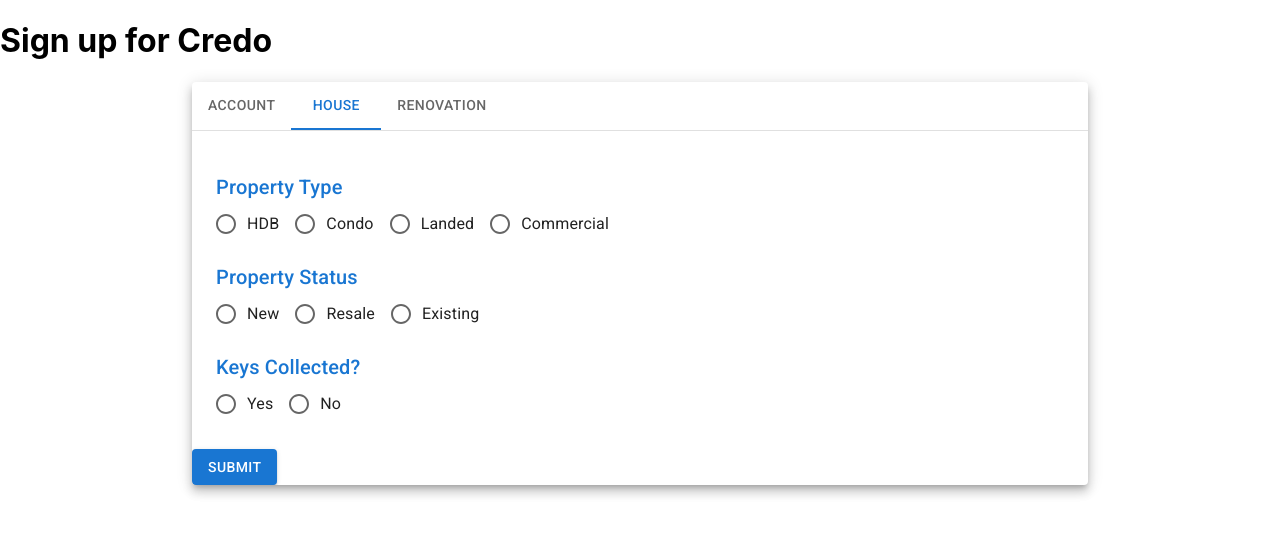
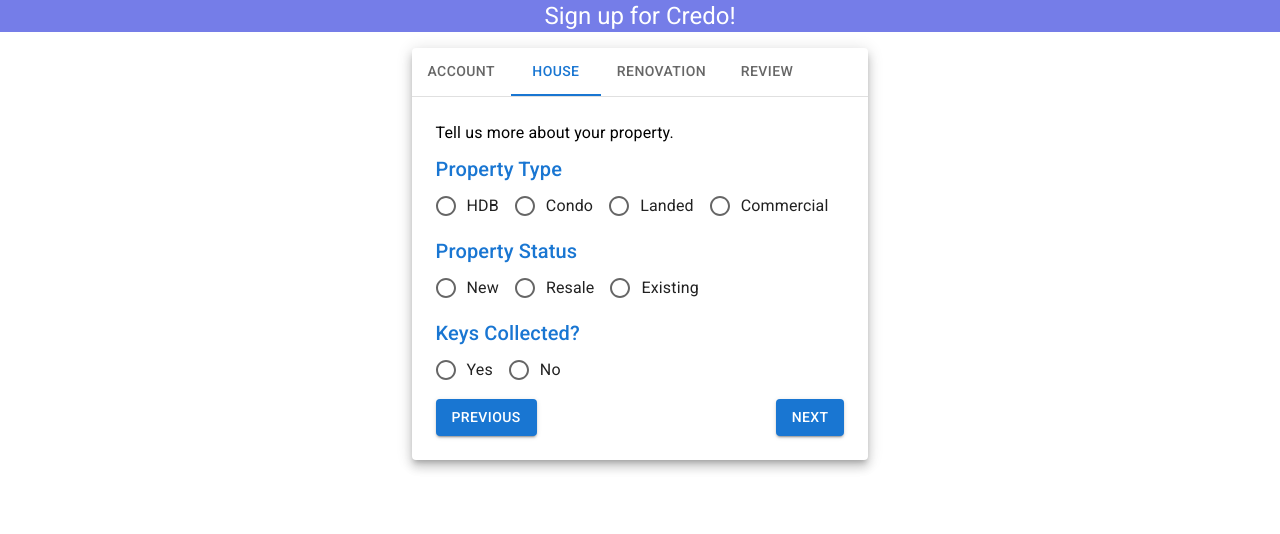
Before and after one commit to Qelkor/Project3CZ, a React (Create React App) app in the folder client/: page /signup in a window 1280 px wide. Both pictures are taken after a click on the tab "HOUSE". Shown: the top 534 px of the page. Built offline with nearby package versions, Linux system fonts and the light colour scheme.

Commit message:
completed user signup

```diff
--- a/client/src/pages/Signup.tsx
+++ b/client/src/pages/Signup.tsx
@@ -1,4 +1,5 @@
-import { useState } from "react";
+import {useState, useEffect} from "react";
+import { useNavigate, Link } from "react-router-dom";
 import axios from "axios";
 import { Formik, Form } from "formik";
 import * as Yup from "yup";
@@ -13,8 +14,14 @@ import Tab from "@mui/material/Tab";
 import TabContext from "@mui/lab/TabContext";
 import TabList from "@mui/lab/TabList";
 import TabPanel from "@mui/lab/TabPanel";
+import SignupReview from "./inputComponents/SignupReview";
+import Alert from "@mui/material/Alert";
+import CheckIcon from "@mui/icons-material/Check";
+import ErrorIcon from '@mui/icons-material/Error';
+import Typography from "@mui/material/Typography"
 
 const Signup = () => {
+	//Formik Config
 	const initialValues = {
 		name: "",
 		password: "",
@@ -46,45 +53,78 @@ const Signup = () => {
 		loanRequired: Yup.bool().required("Please select one"),
 		renovationPriority: Yup.string().required("Please select one"),
 		renovationType: Yup.string().required("Please select one"),
-		budget:Yup.number().moreThan(0, "Please state your approximate budget"),
-		rooms: Yup.array().min(1, "Please select at least 1")
+		budget: Yup.number().moreThan(0, "Please state your approximate budget"),
+		rooms: Yup.array().min(1, "Please select at least 1"),
 	});
 
+	//TAB Config
 	const [tabValue, setValue] = useState("1");
 	const handleTab = (event: React.SyntheticEvent, newValue: string) => {
 		setValue(newValue);
 	};
+
+	const handleNext = () => {
+		setValue((value) => (Number(value) + 1).toString());
+	};
+
+	const handleBack = () => {
+		setValue((value) => (Number(value) - 1).toString());
+	};
+
+	//Alert Response Config
+	const navigate = useNavigate();
+	const [respStatus, setRespStatus] = useState(0)
+
+	useEffect(() => {
+		if (respStatus === 200) {
+			setTimeout(() => {
+				navigate("/login")
+			}, 1500)
+		}
+	}, [respStatus, navigate])
+
 	return (
+		<>
+			{respStatus === 200 && <Alert icon={<CheckIcon fontSize="inherit" />}  variant="filled" severity="info">Sign up was a great success! If you are not redirected <Link to="/login">click here</Link></Alert>}
+			{respStatus >= 400 && <Alert icon={<ErrorIcon fontSize="inherit" />} onClose={() => setRespStatus(0)} variant="filled" severity="error"> Sign up failed. Please try again.</Alert>}
 			<Formik
 				initialValues={initialValues}
 				validationSchema={validationSchema}
 				onSubmit={(values, { setSubmitting }) => {
-				axios.post("/api/user/signup", values).then((data) => console.log(data.status));
+					axios.post("/api/user/signup", values).then((data) => setRespStatus(data.status)).catch(error => setRespStatus(400));
 					setTimeout(() => {
-					alert(JSON.stringify(values, null, 2));
 						setSubmitting(false);
 					}, 400);
 				}}
 			>
+				{(props) => (
 					<Form>
-				<h1>Sign up for Credo</h1>
-				<Box sx={{ display: "flex", width: "100vw", justifyContent: "center" }}>
-					<Card elevation={7} sx={{ width: "70vw" }}>
+					<Typography sx={{width: "100vw", backgroundColor: "#757de8"}} color="white" align="center" variant="h5">Sign up for Credo!</Typography>
+						<Box sx={{mt:2, display: "flex", width: "100vw", justifyContent: "center"}}>
+							<Card elevation={7}>
 								<TabContext value={tabValue}>
 									<Box sx={{ borderBottom: 1, borderColor: "divider" }}>
 										<TabList onChange={handleTab} aria-label="lab API tabs example">
 											<Tab label="Account" value="1" />
 											<Tab label="House" value="2" />
 											<Tab label="Renovation" value="3" />
+											<Tab label="Review" value="4" />
 										</TabList>
 									</Box>
 									<TabPanel value="1">
+										<Typography sx={{mb: 1}} variant="body1" color="black">Please fill in the following account details.</Typography>
 										<TextInput label="Username" name="name" />
 										<TextInput label="Email" name="email" />
 										<PasswordInput label="Password" name="password" />
 										<PasswordInput label="Enter password again" name="passwordCheck" />
+										<Box sx={{ display: "flex", justifyContent: "flex-end" }}>
+											<Button sx={{ mt: 2 }} onClick={handleNext} variant="contained">
+												Next
+											</Button>
+										</Box>
 									</TabPanel>
 									<TabPanel value="2">
+									<Typography sx={{mb: 1}} variant="body1" color="black">Tell us more about your property.</Typography>
 										<Box sx={{ display: "flex", flexDirection: "column" }}>
 											<RadioButtons
 												label="Property Type"
@@ -101,11 +141,25 @@ const Signup = () => {
 												op2="Resale"
 												op3="Existing"
 											/>
-									<RadioButtons label="Keys Collected?" name="keyCollected" op1="Yes" op2="No" />
+											<RadioButtons
+												label="Keys Collected?"
+												name="keyCollected"
+												op1="Yes"
+												op2="No"
+											/>
+										</Box>
+										<Box sx={{ display: "flex", justifyContent: "space-between" }}>
+											<Button onClick={handleBack} variant="contained">
+												Previous
+											</Button>
+											<Button onClick={handleNext} variant="contained">
+												Next
+											</Button>
 										</Box>
 									</TabPanel>
 									<TabPanel value="3">
-								<Box sx={{display: "flex", flexDirection: "column"}}>
+										<Typography sx={{mb: 1}} variant="body1" color="black">Tell us more about your intended renovation.</Typography>
+										<Box sx={{ display: "flex", flexDirection: "column" }}>
 											<RadioButtons
 												label="Renovation Priority"
 												name="renovationPriority"
@@ -120,17 +174,36 @@ const Signup = () => {
 											/>
 											<RadioButtons label="Loan Required" name="loanRequired" op1="Yes" op2="No" />
 											<TextInput label="Budget" name="budget" type="number" margin={2} />
-									<RoomOptions name="rooms"/>
+											<RoomOptions name="rooms" />
+										</Box>
+										<Box sx={{ display: "flex", justifyContent: "space-between" }}>
+											<Button onClick={handleBack} variant="contained">
+												Previous
+											</Button>
+											<Button onClick={handleNext} variant="contained">
+												Next
+											</Button>
+										</Box>
+									</TabPanel>
+									<TabPanel value="4">
+										<Typography sx={{mb: 1}} variant="body1" color="black">Please check your information.</Typography>
+										<SignupReview {...props.values} />
+										<Box sx={{ display: "flex", justifyContent: "space-between" }}>
+											<Button onClick={handleBack} variant="contained">
+												Previous
+											</Button>
+											<Button type="submit" variant="contained">
+												Submit
+											</Button>
 										</Box>
 									</TabPanel>
 								</TabContext>
-						<Button type="submit" variant="contained">
-							Submit
-						</Button>
 							</Card>
 						</Box>
 					</Form>
+				)}
 			</Formik>
+		</>
 	);
 };
 
--- a/client/src/pages/inputComponents/Password.tsx
+++ b/client/src/pages/inputComponents/Password.tsx
@@ -15,7 +15,7 @@ const PasswordInput = ({ label, name }: PasswordProps) => {
     <Box sx={{width: "25rem"}}>
       <FormLabel>
 				<Typography variant="h6" color="primary">{label}</Typography></FormLabel>
-      <TextField variant="outlined" fullWidth label={label} {...field} type="password" margin="normal" />
+      <TextField variant="outlined" fullWidth label={label} {...field} type="password" />
       {meta.touched && meta.error ? <Typography color="error" >*{meta.error}</Typography> : null}
     </Box>
   );
--- a/client/src/pages/inputComponents/RadioButtons.tsx
+++ b/client/src/pages/inputComponents/RadioButtons.tsx
@@ -28,7 +28,7 @@ const RadioButtons = ({label, name, op1, op2, op3, op4}: RadioButtonsProps) => {
 
 	const [field, meta] = useField(name);
 	return (
-		<FormControl sx={{mt: 2}}>
+		<FormControl sx={{mb: 1}}>
 			<FormLabel>
 				<Typography variant="h6" color="primary">{label}</Typography></FormLabel>
 			<RadioGroup row aria-labelledby={label} {...field}>
--- a/client/src/pages/inputComponents/RoomOptions.tsx
+++ b/client/src/pages/inputComponents/RoomOptions.tsx
@@ -37,8 +37,7 @@ const RoomOptions = ({ name }: RoomOptionsProps) => {
 			</FormLabel>
 			{RoomOptions.map((room: RoomsData) => (
 				<>
-					<FormControlLabel control={<Checkbox {...field} value={room._id} />} label={room.name} />
-
+					<FormControlLabel key={room.name} control={<Checkbox {...field} value={room._id} />} label={room.name} />
 				</>
 			))}
 			{meta.touched && meta.error ? <Typography color="error" >*{meta.error}</Typography> : null}
--- /dev/null
+++ b/client/src/pages/inputComponents/SignupReview.tsx
@@ -0,0 +1,55 @@
+import React from 'react'
+import Typography from "@mui/material/Typography"
+
+interface PropsReview {
+  name: string;
+  email: string;
+  propertyType: string;
+  propertyStatus: string;
+  renovationType: string;
+  renovationPriority: string;
+  keyCollected: boolean | undefined;
+  loanRequired: boolean | undefined;
+  rooms: string[];
+  budget: number;
+}
+
+
+var formatter = new Intl.NumberFormat('en-US', {
+  style: 'currency',
+  currency: 'SGD',
+});
+
+const MissingField = () => {
+  return (<Typography  sx={{mb:1}} variant="body1" color="red">{`*This field is missing`}</Typography>)
+}
+
+
+const SignupReview = ({name, email, propertyType, propertyStatus, renovationType, renovationPriority, keyCollected, loanRequired, rooms, budget}: PropsReview) => {
+  return (
+    <>
+      <Typography variant="h6" color="primary">Username:</Typography>
+      {name.length === 0 ? (<MissingField />) : (<Typography sx={{mb: 1, fontWeight: "bold"}} variant="body1" color="black">{name}</Typography>)  }
+      <Typography variant="h6" color="primary">Email:</Typography>
+      {email.length === 0 ? (<MissingField />) : (<Typography sx={{mb: 1, fontWeight: "bold"}} variant="body1" color="black">{email}</Typography>)  }
+      <Typography variant="h6" color="primary">Property Type:</Typography>
+      {propertyType?.length === 0 ? (<MissingField />) : (<Typography sx={{mb: 1, fontWeight: "bold"}} variant="body1" color="black">{propertyType}</Typography>)  }
+      <Typography variant="h6" color="primary">Property Status:</Typography>
+      {propertyStatus?.length === 0 ? (<MissingField />) : (<Typography sx={{mb: 1, fontWeight: "bold"}} variant="body1" color="black">{propertyStatus}</Typography>)  }
+      <Typography variant="h6" color="primary">Keys Collected:</Typography>
+      {keyCollected === undefined ? (<MissingField />) : (<Typography sx={{mb: 1, fontWeight: "bold"}} variant="body1" color="black">{`${keyCollected}`[0].toUpperCase() + `${keyCollected}`.substring(1)}</Typography>)  }
+      <Typography variant="h6" color="primary">Renovation Priority:</Typography>
+      {renovationPriority.length === 0 ? (<MissingField />) : (<Typography sx={{mb: 1, fontWeight: "bold"}} variant="body1" color="black">{renovationPriority}</Typography>)  }
+      <Typography variant="h6" color="primary">Renovation Type:</Typography>
+      {renovationType.length === 0 ? (<MissingField />) : (<Typography sx={{mb: 1, fontWeight: "bold"}} variant="body1" color="black">{renovationType}</Typography>)  }
+      <Typography variant="h6" color="primary">Loan Required:</Typography>
+      {loanRequired === undefined ? (<MissingField />) : (<Typography sx={{mb: 1, fontWeight: "bold"}} variant="body1" color="black">{`${loanRequired}`[0].toUpperCase() + `${loanRequired}`.substring(1)}</Typography>)  }
+      <Typography variant="h6" color="primary">Budget:</Typography>
+      {budget === 0 ? (<MissingField />) : (<Typography sx={{mb: 1, fontWeight: "bold"}} variant="body1" color="black">{formatter.format(budget)}</Typography>)  }
+      <Typography variant="h6" color="primary">Rooms:</Typography>
+      {rooms.length === 0 ? (<MissingField />) : (<Typography sx={{mb: 1, fontWeight: "bold"}} variant="body1" color="black">{rooms}</Typography>)  }
+    </>
+  )
+}
+
+export default SignupReview
--- a/client/src/pages/inputComponents/Text.tsx
+++ b/client/src/pages/inputComponents/Text.tsx
@@ -14,10 +14,10 @@ interface TextInputProps {
 const TextInput = ({ label, name, type, margin }: TextInputProps) => {
   const [field, meta] = useField(name);
   return (
-    <Box>
+    <Box sx={{mb: 1}}>
       	<FormLabel>
 				<Typography variant="h6" color="primary">{label}</Typography></FormLabel>
-      <TextField  fullWidth type={type} variant="outlined" label={label} {...field} margin="normal"/>
+      <TextField fullWidth type={type} variant="outlined" label={label} {...field}/>
       {meta.touched && meta.error ? <Typography color="error" >*{meta.error}</Typography> : null}
     </Box>
   );
```
Also changed, not shown: 1 other file (tests, documents, lock files or other folders). Lines whose indentation alone changed are shown as unchanged.
